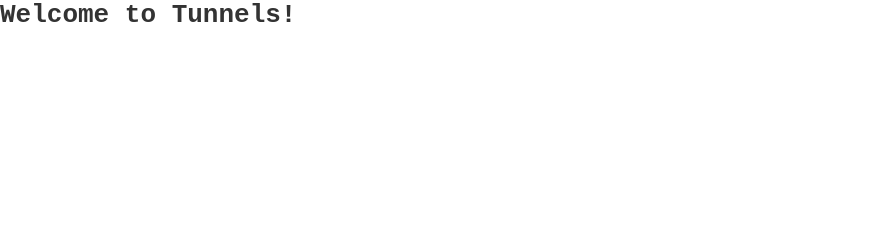
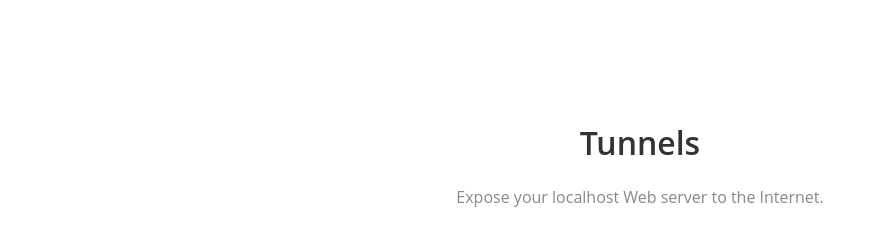
Before and after one commit to uncaughtxcptn/tunnels, a website: page public/index.html in a window 1280 px wide. Shown: the whole page, without its empty margins (0-886 px from the left). Drawn offline with Linux system fonts and the light colour scheme.

Commit message:
feat: basic styles update

```diff
--- a/public/assets/stylesheets/index.css
+++ b/public/assets/stylesheets/index.css
@@ -2,7 +2,6 @@
 *::before,
 *::after {
     box-sizing: border-box;
-    margin: 0;
 }
 
 html {
@@ -11,9 +10,20 @@ html {
 
 body {
     min-height: 100vh;
-    font-family: monospace;
+    padding-top: 10rem;
+    margin: 0;
+    font-family: "Open Sans", sans-serif;
     font-size: 1.6em;
     -webkit-font-smoothing: antialiased;
     -moz-osx-font-smoothing: grayscale;
+    text-align: center;
     color: #333;
 }
+
+h1 {
+    font-weight: 600;
+}
+
+p {
+    color: #888;
+}
--- a/public/index.html
+++ b/public/index.html
@@ -10,6 +10,7 @@
     </head>
 
     <body>
-        <h1>Welcome to Tunnels!</h1>
+        <h1>Tunnels</h1>
+        <p>Expose your localhost Web server to the Internet.</p>
     </body>
 </html>
```
Also changed, not shown: public/404.html (+2 -1 lines).
